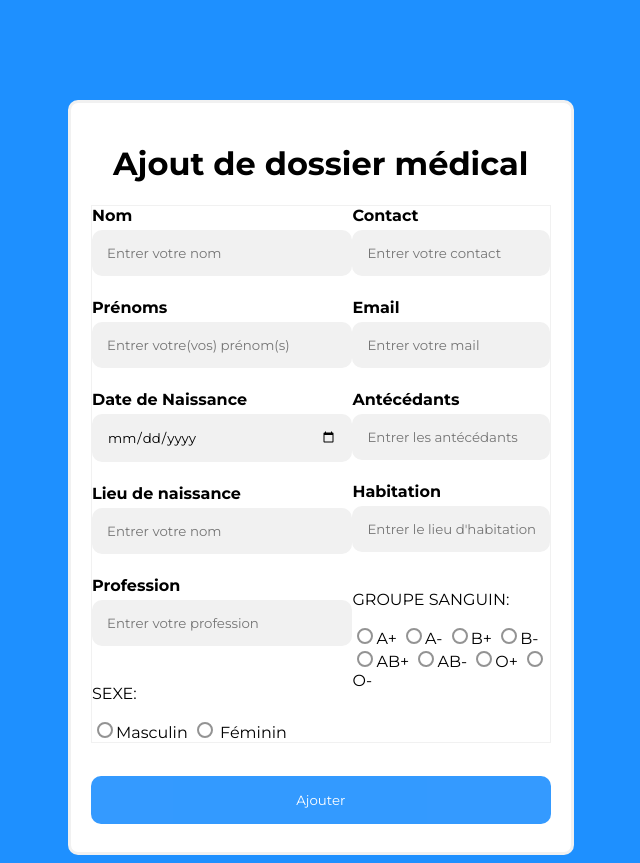
After one commit to samuelyao107/Gestion_Hopital_New, a PHP site: page /addpatient.php in a window 1280 px wide. The commit adds this page. Shown: the whole page, without its empty margins (590-1230 px from the left). Run offline with PHP 8.4, Linux system fonts and the light colour scheme.

Commit message:
back connected with 2 pages

```diff
--- /dev/null
+++ b/addpatient.php
@@ -0,0 +1,116 @@
+<?php
+    try {
+        $bdd = new PDO("mysql:host=localhost;dbname=hospitaldb","root","root");
+        $bdd->setAttribute(PDO::ATTR_ERRMODE, PDO::ERRMODE_EXCEPTION);
+    } catch (PDOException $e) {
+        //throw $th;
+        echo $e->getMessage();
+    }
+
+    if (isset($_POST['submit'])) {
+        // Retrieve and sanitize input data
+        $name = htmlspecialchars($_POST['NOM']);
+        $surname = htmlspecialchars($_POST['PRENOM']);
+        $birthday = htmlspecialchars($_POST['DATENAISSANCE']);
+        $birthPlace = htmlspecialchars($_POST['LIEUNAISSANCE']);
+        $profession = htmlspecialchars($_POST['PROFESSION']);
+        $gender = htmlspecialchars($_POST['SEXE']);
+        $contact = htmlspecialchars($_POST['CONTACT']);
+        $email = htmlspecialchars($_POST['EMAIL']);
+        $medicalHistory = htmlspecialchars($_POST['ANTECEDANTS']);
+        $residence = htmlspecialchars($_POST['HABITATION']);
+        $bloodGroup = htmlspecialchars($_POST['GROUPESANGUIN']);
+        if (!empty(trim($name)) && !empty(trim($surname)) && !empty(trim($birthday)) && !empty(trim($birthPlace)) &&
+            !empty(trim($profession)) && !empty(trim($gender)) && !empty(trim($contact)) && !empty(trim($email)) &&
+            !empty(trim($medicalHistory)) && !empty(trim($residence)) && !empty(trim($bloodGroup))) {
+            if (filter_var(trim($email), FILTER_VALIDATE_EMAIL)) {
+              $insertPatient = $bdd->prepare("INSERT INTO dossier(NUMERODOSSIER, NOM, PRENOM, DATENAISSANCE, LIEUNAISSANCE, SEXE, PROFESSION, CONTACT, EMAIL, GROUPESANGUIN, ANTECEDANTS, HABITATION) VALUES (?, ?, ?, ?, ?, ?, ?, ?, ?, ?, ?)");
+              $insertPatient->execute(array(1040, $name, $surname, $birthday, $birthPlace, $gender, $profession, $contact, $email, $bloodGroup, $medicalHistory, $residence));
+              $error = "Dossier ajouté avec succès";
+            } else {
+              $error = "Email inccorrect";
+            }
+        } else {
+            $error = "Tous les champs sont requis";
+        }
+    }
+
+?>
+
+<!DOCTYPE html>
+<html lang="en">
+<head>
+    <meta charset="UTF-8">
+    <title>Ajout</title>
+    <link rel="stylesheet" href="style/addpatient.css">
+    <style>
+      font {
+        display: block;
+        font-weight: bold;
+        text-align: center;
+        color: red;
+      }
+    </style>
+</head>
+<body>
+
+<form  method="post">
+  <div class="container">
+    <h1>Ajout de dossier médical</h1>
+
+    <div id="all">
+
+      <div id="left"><label for="NOM"><b>Nom</b></label>
+      <input type="text" placeholder="Entrer votre nom" name="NOM" required value="<?php if(isset($name)) echo $name ?>">
+
+      <label for="PRENOM"><b>Prénoms</b></label>
+      <input type="text" placeholder="Entrer votre(vos) prénom(s)" name="PRENOM" required value="<?php if(isset($surname)) echo $surname ?>">
+
+      <label for="DATENAISSANCE"><b>Date de Naissance</b></label>
+      <input type="date" placeholder="Entrer votre date de naissance" name="DATENAISSANCE" required value="<?php if(isset($birthday)) echo $birthday ?>">
+
+      <label for="LIEUNAISSANCE"><b>Lieu de naissance</b></label>
+      <input type="text" placeholder="Entrer votre nom" name="LIEUNAISSANCE" required value="<?php if(isset($birthPlace)) echo $birthPlace ?>">
+      <label for="PROFESSION"><b>Profession</b></label>
+      <input type="text" placeholder="Entrer votre profession" name="PROFESSION" required value="<?php if(isset($profession)) echo $profession ?>">
+        <p>SEXE:</p>
+        <div id="s">
+          <label><input type="radio" name="SEXE">Masculin</label>
+          <label><input type="radio" name="SEXE"> Féminin</label>
+        </div>
+      </div>
+      <div id="right">
+        <label for="CONTACT"><b>Contact</b></label>
+        <input type="text" placeholder="Entrer votre contact" name="CONTACT" required value="<?php if(isset($contact)) echo $contact ?>">
+        <label for="EMAIL"><b>Email</b></label>
+        <input type="email" placeholder="Entrer votre mail" name="EMAIL" required value="<?php if(isset($email)) echo $email ?>">
+        <label for="ANTECEDANTS"><b>Antécédants</b></label>
+        <input type="text" placeholder="Entrer les antécédants" name="ANTECEDANTS" required value="<?php if(isset($medicalHistory)) echo $medicalHistory ?>">
+        <label for="HABITATION"><b>Habitation</b></label>
+        <input type="text" placeholder="Entrer le lieu d'habitation" name="HABITATION" required value="<?php if(isset($residence)) echo $residence ?>">
+
+
+        <p>GROUPE SANGUIN:</p>
+
+        <label><input type="radio" name="GROUPESANGUIN" value="A+">A+</label>
+        <label><input type="radio" name="GROUPESANGUIN" value="A-">A-</label>
+        <label><input type="radio" name="GROUPESANGUIN" value="B+">B+</label>
+        <label><input type="radio" name="GROUPESANGUIN" value="B-">B-</label>
+        <label><input type="radio" name="GROUPESANGUIN" value="AB+">AB+</label>
+        <label><input type="radio" name="GROUPESANGUIN" value="AB-">AB-</label>
+        <label><input type="radio" name="GROUPESANGUIN" value="O+">O+</label>
+        <label><input type="radio" name="GROUPESANGUIN" value="O-">O-</label>
+      </div>
+    </div>
+    <?php if (isset($error)) {
+        echo '<font>'. $error . '</font>';
+    } ?>
+    <button type="submit" name="submit" class="registerbtn">Ajouter</button>
+  </div>
+
+
+</form>
+
+
+</body>
+</html>
--- a/style/addpatient.css
+++ b/style/addpatient.css
@@ -26,7 +26,7 @@ body{
 }
 
     /* Full-width input fields */
-input[type=text], input[type=password], input[type=date] {
+input[type=text], input[type=password], input[type=date], input[type=email] {
     width: 100%;
     padding: 15px;
     margin: 5px 0 22px 0;
```
Also changed, not shown: index.php (added, +78 -0 lines), php/dashboard.php (added, +13 -0 lines).
